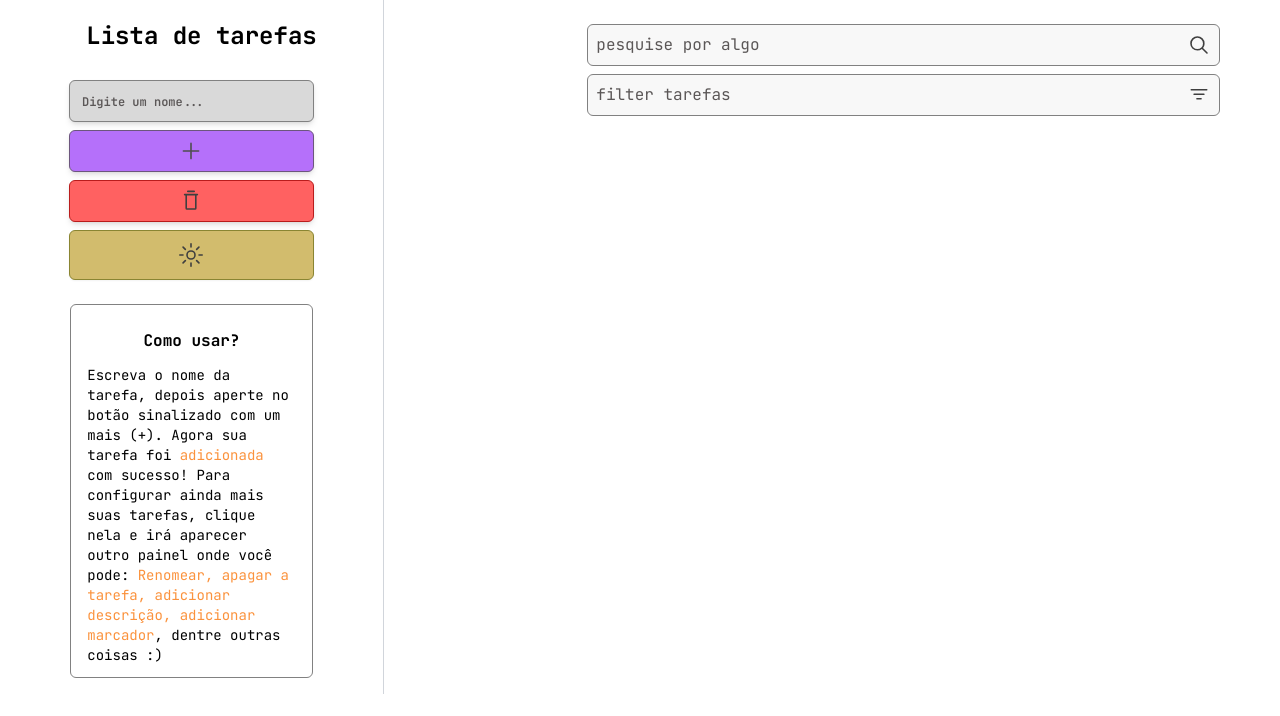
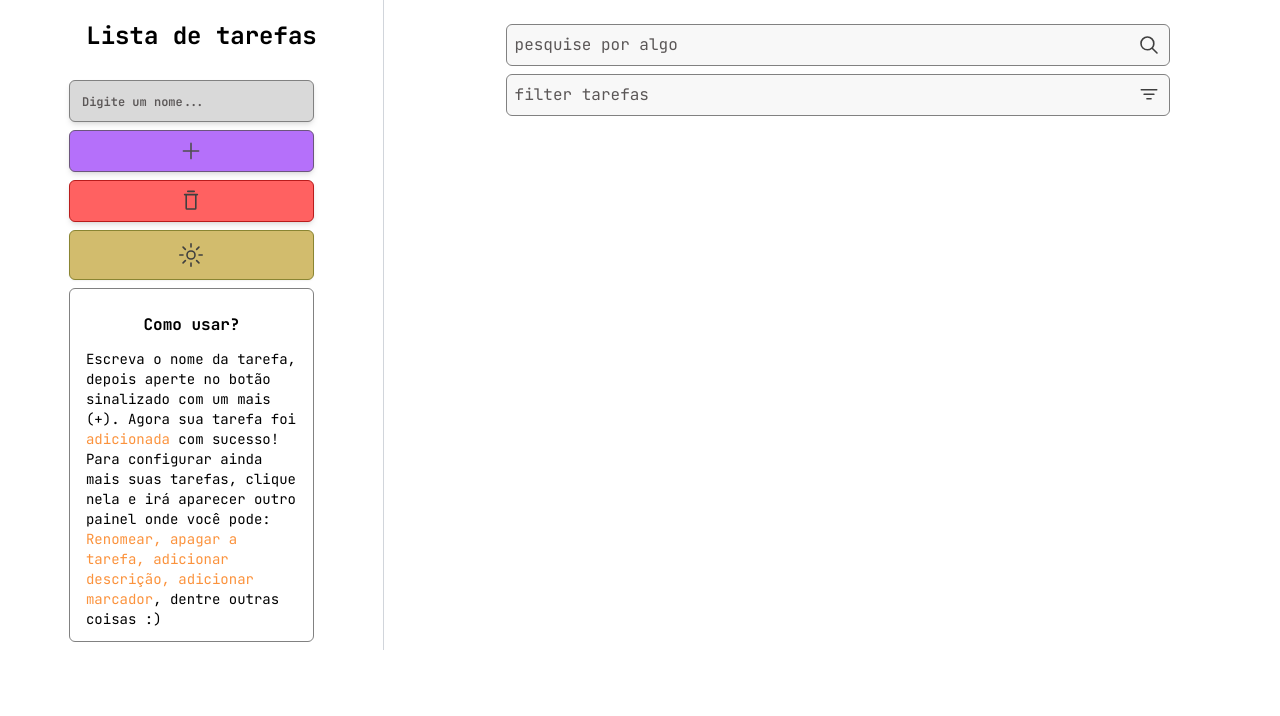
Before and after one commit to Zafkiel45/Next-TodoList, a Next.js app in the folder todo-list/: page / in a window 1280 px wide. Shown: the top 716 px of the page. Built offline with nearby package versions, Linux system fonts and the light colour scheme.

Commit message:
feat:how to use responsiviti

```diff
--- a/todo-list/src/app/components/(input_estruture)/howToUse.tsx
+++ b/todo-list/src/app/components/(input_estruture)/howToUse.tsx
@@ -1,27 +1,8 @@
 export const HowToUse = () => {
   return (
-    <div
-      className="
-        w-full
-        px-8
-        py-4
-    ">
-      <div
-        className={`
-            border
-            border-[#818181]
-            dark:border-[#6C567D]
-            dark:bg-[#161319]
-            py-3
-            px-4
-            rounded-md
-        `}
-      >
-        <div className={`
-            w-full
-            text-center
-            py-3
-        `}>
+    <div className="w-full flex justify-center items-center h-fit">
+      <div className={`border border-[#818181] dark:border-[#6C567D] dark:bg-[#161319]  mobileMini:w-4/5 py-3 px-4 rounded-md`}>
+        <div className={`w-full text-center py-3`}>
           <h1 className="font-bold">Como usar?</h1>
         </div>
         <div className="
--- a/todo-list/src/app/components/(main_estruture)/mainContainerTasks.tsx
+++ b/todo-list/src/app/components/(main_estruture)/mainContainerTasks.tsx
@@ -19,7 +19,7 @@ export const MainContainerTasks = ({blur}:{blur:boolean}) => {
         }>
             <ButtonsOfTasks/>
             <div className="
-                h-full
+                h-screen
                 overflow-y-scroll
                 overflow-x-hidden
                 desktopBig:w-[70%]
--- a/todo-list/src/app/components/(tasks_estruture)/buttons.tsx
+++ b/todo-list/src/app/components/(tasks_estruture)/buttons.tsx
@@ -19,6 +19,7 @@ export const ButtonsOfTasks = () => {
         h-fit
         py-4
         tablet:w-[60%]
+        desktopBig:w-[70%]
       ">
         <div
           onClick={() => setActiveSearch(true)}
@@ -34,6 +35,8 @@ export const ButtonsOfTasks = () => {
             p-2
             rounded-md
             cursor-pointer
+            desktop:w-[72%]
+
             flex
             justify-between"
             aria-label="botão para pesquisar tarefas"
@@ -55,6 +58,7 @@ export const ButtonsOfTasks = () => {
             bg-[#F8F8F8]
             w-4/5
             p-2
+            desktop:w-[72%]
             rounded-md
             cursor-pointer
             flex
--- a/todo-list/src/app/components/input.tsx
+++ b/todo-list/src/app/components/input.tsx
@@ -115,11 +115,12 @@ export const InputTask = () => {
         w-full
         transition-all
         ${blur ? "blur-sm" : null}
-        h-fit items-center
+        h-fit
+        mobileMini:pb-2
+        items-center
         desktop:w-4/5
         desktop:gap-2
         mobileMini:gap-3
-        mobileMini:w-[90%]
         tablet:gap-5
         flex-col
         gap-4`}
--- a/todo-list/src/app/layout.tsx
+++ b/todo-list/src/app/layout.tsx
@@ -14,8 +14,8 @@ export const metadata = {
 
 export default function RootLayout({ children }:Readonly<{children: React.ReactNode;}>) {
   return (
-    <html lang="pt-br" className='h-screen w-screen flex justify-center items-center '>
-      <body className={`${inter.className}   h-screen w-screen flex justify-center items-center `}>
+    <html lang="pt-br" className='h-fit w-screen flex justify-center items-center '>
+      <body className={`${inter.className}   h-fit w-screen flex justify-center items-center `}>
         {children}
         <Analytics/>
       </body>
--- a/todo-list/src/app/page.tsx
+++ b/todo-list/src/app/page.tsx
@@ -61,7 +61,7 @@ export default function Home() {
         setElementDescription,
         ElementDescription,
       }}>
-        <div className={`flex`}>
+        <div className={`flex h-full`}>
           <CloseTasksButton toggleSideBarFunctionReverse={toggleSideBarFunctionReverse} />
           <MainContainerInputs toggleSideBar={toggleSideBar} />
           <Modal/>
```
